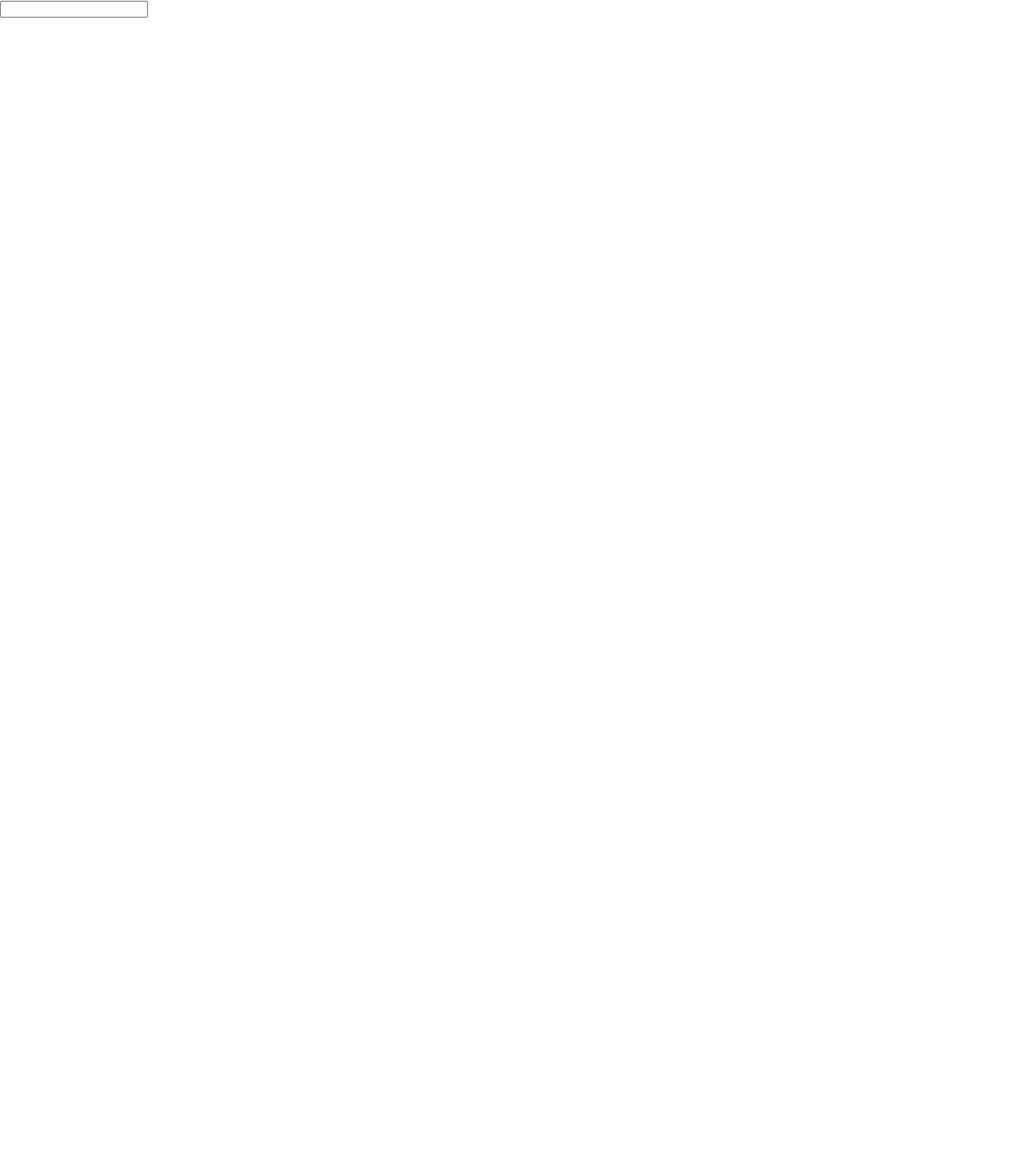
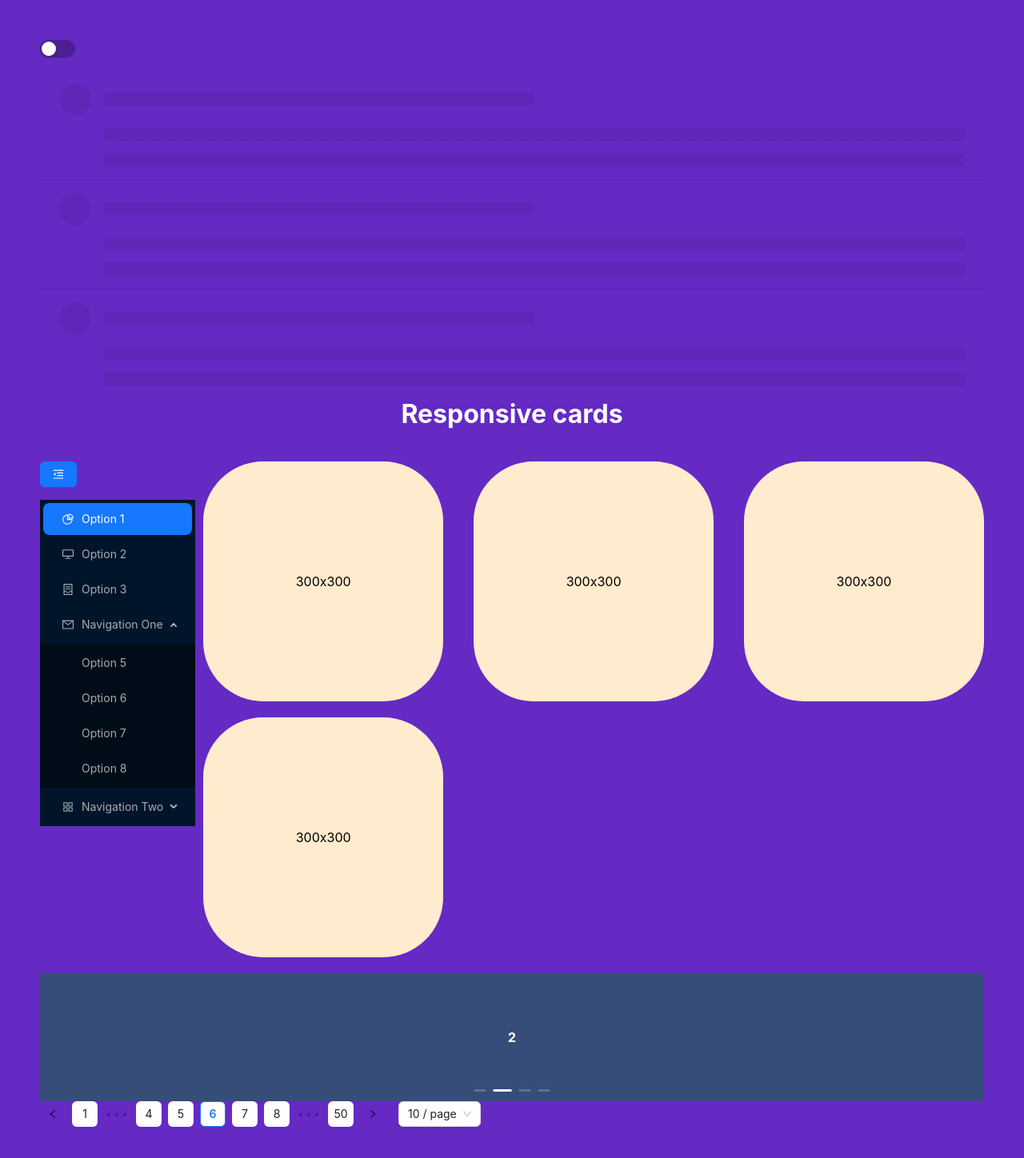
Before and after one commit to Dervin2003/react-training, a React (Create React App) app: page /about in a window 1280 px wide. Shown: the top 1448 px of the page at 80% size. Before the commit the page ends 800 px from the top, so only its background shows below. Built offline with nearby package versions, Linux system fonts and the light colour scheme.

Commit message:
Ant Design

```diff
--- a/package.json
+++ b/package.json
@@ -7,6 +7,7 @@
     "@testing-library/jest-dom": "^6.6.3",
     "@testing-library/react": "^16.3.0",
     "@testing-library/user-event": "^13.5.0",
+    "antd": "^5.26.6",
     "react": "^19.1.0",
     "react-dom": "^19.1.0",
     "react-router-dom": "^7.7.0",
--- /dev/null
+++ b/src/AntDesign.jsx
@@ -0,0 +1,71 @@
+import React from 'react';
+import { LaptopOutlined, NotificationOutlined, UserOutlined } from '@ant-design/icons';
+import { Breadcrumb, Layout, Menu, theme } from 'antd';
+const { Header, Content, Sider } = Layout;
+const items1 = ['1', '2', '3'].map(key => ({
+  key,
+  label: `nav ${key}`,
+}));
+const items2 = [UserOutlined, LaptopOutlined, NotificationOutlined].map((icon, index) => {
+  const key = String(index + 1);
+  return {
+    key: `sub${key}`,
+    icon: React.createElement(icon),
+    label: `subnav ${key}`,
+    children: Array.from({ length: 4 }).map((_, j) => {
+      const subKey = index * 4 + j + 1;
+      return {
+        key: subKey,
+        label: `option${subKey}`,
+      };
+    }),
+  };
+});
+const AntDesign = () => {
+  const {
+    token: { colorBgContainer, borderRadiusLG },
+  } = theme.useToken();
+  return (
+    <Layout>
+      <Header style={{ display: 'flex', alignItems: 'center' }}>
+        <div className="demo-logo" />
+        <Menu
+          theme="dark"
+          mode="horizontal"
+          defaultSelectedKeys={['2']}
+          items={items1}
+          style={{ flex: 1, minWidth: 0 }}
+        />
+      </Header>
+      <Layout>
+        <Sider width={200} style={{ background: colorBgContainer }}>
+          <Menu
+            mode="inline"
+            defaultSelectedKeys={['1']}
+            defaultOpenKeys={['sub1']}
+            style={{ height: '100%', borderRight: 0 }}
+            items={items2}
+          />
+        </Sider>
+        <Layout style={{ padding: '0 24px 24px' }}>
+          <Breadcrumb
+            items={[{ title: 'Home' }, { title: 'List' }, { title: 'App' }]}
+            style={{ margin: '16px 0' }}
+          />
+          <Content
+            style={{
+              padding: 24,
+              margin: 0,
+              minHeight: 280,
+              background: colorBgContainer,
+              borderRadius: borderRadiusLG,
+            }}
+          >
+            Content
+          </Content>
+        </Layout>
+      </Layout>
+    </Layout>
+  );
+};
+export default AntDesign;
--- a/src/App.js
+++ b/src/App.js
@@ -13,9 +13,12 @@
 // import { BrowserRouter,Routes,Route,Link } from 'react-router-dom';
 // import About from './About';
 // import DefferedValue from './DefferedValue';
-import EffectHook from './EffectHook';
-import UseRef from './UseRef';
-import TransitionHook from './TransitionHook';
+// import EffectHook from './EffectHook';
+// import UseRef from './UseRef';
+// import TransitionHook from './TransitionHook';
+// import AntDesign from "./AntDesign";
+
+import ResponsiveDesign from "./ResponsiveDesign";
 
 
 // const name="Java Script";
@@ -83,10 +86,13 @@
         </Routes>
       </BrowserRouter>  */}
 
-      <TransitionHook/>
+      {/* <TransitionHook/> */}
       {/* <DefferedValue/> */}
       {/* <EffectHook/> */}
       {/* <UseRef/> */}
+      {/* <AntDesign/> */}
+
+      <ResponsiveDesign/>
     </>
 
   );
--- /dev/null
+++ b/src/AutoMove.jsx
@@ -0,0 +1,26 @@
+import React from 'react';
+import { Carousel } from 'antd';
+const contentStyle = {
+  height: '160px',
+  color: '#fff',
+  lineHeight: '160px',
+  textAlign: 'center',
+  background: '#364d79',
+};
+const AutoMove = () => (
+  <Carousel autoplay>
+    <div>
+      <h3 style={contentStyle}>1</h3>
+    </div>
+    <div>
+      <h3 style={contentStyle}>2</h3>
+    </div>
+    <div>
+      <h3 style={contentStyle}>3</h3>
+    </div>
+    <div>
+      <h3 style={contentStyle}>4</h3>
+    </div>
+  </Carousel>
+);
+export default AutoMove;
--- /dev/null
+++ b/src/NavTest.jsx
@@ -0,0 +1,66 @@
+import React, { useState } from 'react';
+import {
+  AppstoreOutlined,
+  ContainerOutlined,
+  DesktopOutlined,
+  MailOutlined,
+  MenuFoldOutlined,
+  MenuUnfoldOutlined,
+  PieChartOutlined,
+} from '@ant-design/icons';
+import { Button, Menu } from 'antd';
+const items = [
+  { key: '1', icon: <PieChartOutlined />, label: 'Option 1' },
+  { key: '2', icon: <DesktopOutlined />, label: 'Option 2' },
+  { key: '3', icon: <ContainerOutlined />, label: 'Option 3' },
+  {
+    key: 'sub1',
+    label: 'Navigation One',
+    icon: <MailOutlined />,
+    children: [
+      { key: '5', label: 'Option 5' },
+      { key: '6', label: 'Option 6' },
+      { key: '7', label: 'Option 7' },
+      { key: '8', label: 'Option 8' },
+    ],
+  },
+  {
+    key: 'sub2',
+    label: 'Navigation Two',
+    icon: <AppstoreOutlined />,
+    children: [
+      { key: '9', label: 'Option 9' },
+      { key: '10', label: 'Option 10' },
+      {
+        key: 'sub3',
+        label: 'Submenu',
+        children: [
+          { key: '11', label: 'Option 11' },
+          { key: '12', label: 'Option 12' },
+        ],
+      },
+    ],
+  },
+];
+const NavTest = () => {
+  const [collapsed, setCollapsed] = useState(false);
+  const toggleCollapsed = () => {
+    setCollapsed(!collapsed);
+  };
+  return (
+    <div style={{ width: 256 }}>
+      <Button type="primary" onClick={toggleCollapsed} style={{ marginBottom: 16 }}>
+        {collapsed ? <MenuUnfoldOutlined /> : <MenuFoldOutlined />}
+      </Button>
+      <Menu
+        defaultSelectedKeys={['1']}
+        defaultOpenKeys={['sub1']}
+        mode="inline"
+        theme="dark"
+        inlineCollapsed={collapsed}
+        items={items}
+      />
+    </div>
+  );
+};
+export default NavTest;
--- /dev/null
+++ b/src/PageTransform.jsx
@@ -0,0 +1,4 @@
+import React from 'react';
+import { Pagination } from 'antd';
+const PageTransform = () => <Pagination defaultCurrent={6} total={500} />;
+export default PageTransform;
--- /dev/null
+++ b/src/ResponsiveDesign.css
@@ -0,0 +1,55 @@
+*{
+    margin: 0;
+    padding: 0;
+    box-sizing: border-box;
+}
+
+#container{
+    height: 100%;
+    background-color: rgba(82, 15, 189, 0.89);
+    padding: 50px;
+}
+
+#head-container{
+    display:block;
+    margin-bottom: 40px;
+}
+
+#inner-container{
+    display:flex;
+}
+
+#head{
+    color:white;
+    text-align: center;
+}
+
+#card-container{
+
+    display:flex;
+    justify-content: space-between;
+    flex-wrap: wrap;
+    gap:20px;
+    margin-bottom: 20px;
+}
+
+.card-item{
+    margin-left:10px;
+    height:300px;
+    width:300px;
+    background-color: blanchedalmond;
+    display: flex;
+    justify-content: center;
+    align-items: center;
+    border-radius: 25%;
+}
+
+.card-item:hover{
+    box-shadow: 0px 0px 8px 6px rgb(94, 225, 248);
+}
+
+@media (max-width:500px) {
+    .card-item {
+    background-color: lightgreen;
+  }
+}
--- /dev/null
+++ b/src/ResponsiveDesign.jsx
@@ -0,0 +1,33 @@
+import React from 'react'
+import './ResponsiveDesign.css'
+import NavTest from './NavTest'
+import SomeThing from './SomeThing'
+import PageTransform from './PageTransform'
+import AutoMove from './AutoMove'
+
+function ResponsiveDesign() {
+  return (
+    <div id='container'>
+        <SomeThing/>
+         <div id='head-container'>
+            <h1 id='head'>Responsive cards</h1>
+        </div>
+
+        <div id='inner-container'>
+        <NavTest/>
+
+        <div id='card-container'>
+            <div className='card-item'>300x300</div>
+            <div className='card-item'>300x300</div>
+            <div className='card-item'>300x300</div>
+            <div className='card-item'>300x300</div>
+        </div>
+        </div>
+        <AutoMove/>
+        <PageTransform/>
+
+    </div>
+  )
+}
+
+export default ResponsiveDesign;
--- /dev/null
+++ b/src/SomeThing.jsx
@@ -0,0 +1,67 @@
+import React, { useState } from 'react';
+import { LikeOutlined, MessageOutlined, StarOutlined } from '@ant-design/icons';
+import { Avatar, List, Skeleton, Switch } from 'antd';
+const listData = Array.from({ length: 3 }).map((_, i) => ({
+  href: 'https://ant.design',
+  title: `ant design part ${i + 1}`,
+  avatar: `https://api.dicebear.com/7.x/miniavs/svg?seed=${i}`,
+  description:
+    'Ant Design, a design language for background applications, is refined by Ant UED Team.',
+  content:
+    'We supply a series of design principles, practical patterns and high quality design resources (Sketch and Axure), to help people create their product prototypes beautifully and efficiently.',
+}));
+const IconText = ({ icon, text }) => (
+  <>
+    {React.createElement(icon, { style: { marginInlineEnd: 8 } })}
+    {text}
+  </>
+);
+const SomeThing = () => {
+  const [loading, setLoading] = useState(true);
+  const onChange = checked => {
+    setLoading(!checked);
+  };
+  return (
+    <>
+      <Switch checked={!loading} onChange={onChange} style={{ marginBottom: 16 }} />
+      <List
+        itemLayout="vertical"
+        size="large"
+        dataSource={listData}
+        renderItem={item => (
+          <List.Item
+            key={item.title}
+            actions={
+              !loading
+                ? [
+                    <IconText icon={StarOutlined} text="156" key="list-vertical-star-o" />,
+                    <IconText icon={LikeOutlined} text="156" key="list-vertical-like-o" />,
+                    <IconText icon={MessageOutlined} text="2" key="list-vertical-message" />,
+                  ]
+                : undefined
+            }
+            extra={
+              !loading && (
+                <img
+                  width={272}
+                  alt="logo"
+                  src="https://gw.alipayobjects.com/zos/rmsportal/mqaQswcyDLcXyDKnZfES.png"
+                />
+              )
+            }
+          >
+            <Skeleton loading={loading} active avatar>
+              <List.Item.Meta
+                avatar={<Avatar src={item.avatar} />}
+                title={<a href={item.href}>{item.title}</a>}
+                description={item.description}
+              />
+              {item.content}
+            </Skeleton>
+          </List.Item>
+        )}
+      />
+    </>
+  );
+};
+export default SomeThing;
```
Also changed, not shown: 1 other file (tests, documents, lock files or other folders).
